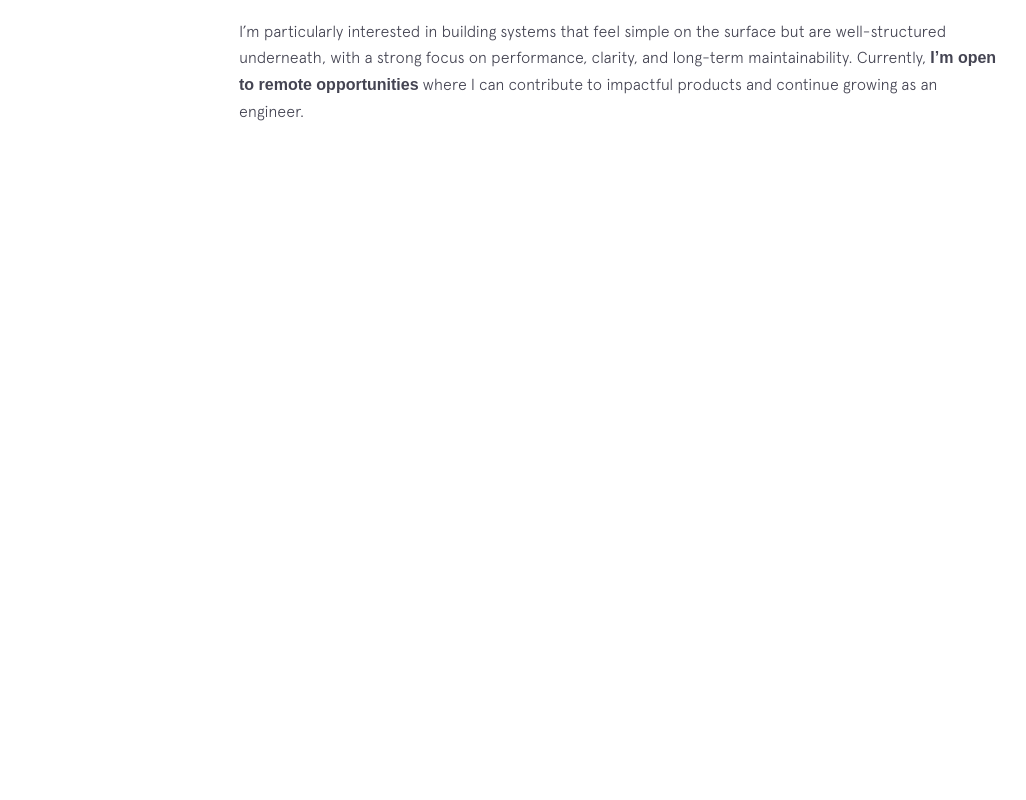
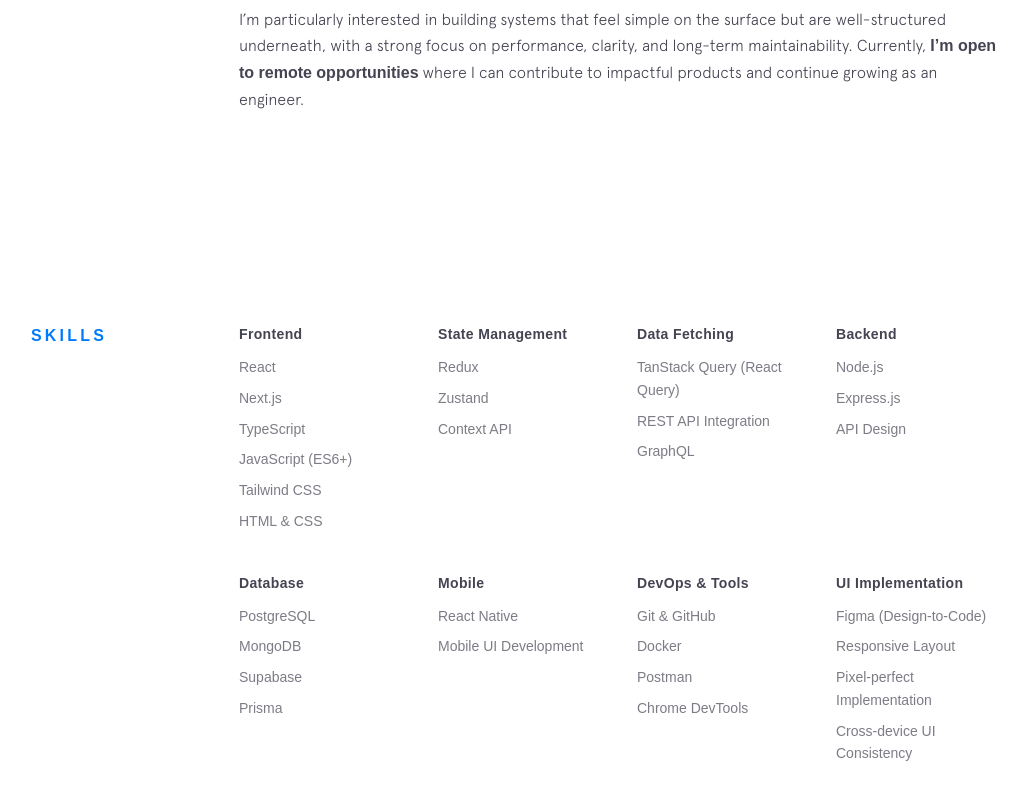
Before and after one commit to asherginting/v3.asherginting, a Next.js app: page / in a window 1280 px wide. Shown: the part 1164-1964 px from the top of the page, without its empty margins (149-1175 px from the left). Before the commit the page ends 1400 px from the top, so only its background shows below. Built offline with nearby package versions, Linux system fonts and the light colour scheme; a web font is replaced by a local one.

Commit message:
feat: add skills section

```diff
--- a/src/app/page.tsx
+++ b/src/app/page.tsx
@@ -2,6 +2,7 @@
 import Hero from "@/components/Hero";
 import Background from "@/components/Background";
 import ScrollToTop from "@/components/ScrollToTop";
+import Skills from "@/components/Skills";
 
 export default function Home() {
   return (
@@ -10,6 +11,7 @@
       <main>
         <Hero />
         <Background />
+        <Skills />
       </main>
       <ScrollToTop />
     </div>
--- a/src/components/Background.tsx
+++ b/src/components/Background.tsx
@@ -32,7 +32,7 @@
   return (
     <section
       id="background"
-      className="px-6 sm:px-10 md:px-20 lg:px-25 py-16 sm:py-20 md:py-28"
+      className="px-6 sm:px-10 md:px-20 lg:px-25 py-16 sm:py-20 md:py-25"
     >
       <div className="max-w-5xl mx-auto grid grid-cols-1 md:grid-cols-[140px_1fr] lg:grid-cols-[180px_1fr] gap-10 md:gap-14 lg:gap-20">
         <motion.h1
@@ -40,7 +40,7 @@
           initial="hidden"
           whileInView="visible"
           viewport={{ once: true }}
-          className="text-sm sm:text-base font-bold text-accent tracking-[0.2em] text-center md:text-left"
+          className="text-sm sm:text-base font-bold text-accent tracking-[0.2em] text-center"
         >
           BACKGROUND
         </motion.h1>
--- /dev/null
+++ b/src/components/Skills.tsx
@@ -0,0 +1,103 @@
+"use client";
+
+import { motion } from "framer-motion";
+import SKILLS from "@/data/skills.json";
+
+const container = {
+  hidden: {},
+  visible: {
+    transition: {
+      staggerChildren: 0.12,
+      delayChildren: 0.1,
+    },
+  },
+};
+
+const item = {
+  hidden: { opacity: 0, scale: 0.96 },
+  visible: {
+    opacity: 1,
+    scale: 1,
+    transition: {
+      duration: 0.35,
+      ease: [0.22, 1, 0.36, 1] as const,
+    },
+  },
+};
+
+export default function Skills() {
+  return (
+    <section
+      id="skills"
+      className="
+        px-6 sm:px-10 md:px-20 lg:px-25
+        py-16 sm:py-20 md:py-28
+      "
+    >
+      <div
+        className="
+          max-w-5xl mx-auto
+          grid grid-cols-1
+          md:grid-cols-[140px_1fr] lg:grid-cols-[180px_1fr]
+          gap-10 md:gap-14 lg:gap-20
+        "
+      >
+        <motion.h1
+          initial={{ opacity: 0 }}
+          whileInView={{ opacity: 1 }}
+          transition={{ duration: 0.4 }}
+          viewport={{ once: true }}
+          className="
+            text-sm sm:text-base
+            font-bold text-accent
+            tracking-[0.2em]
+            text-center
+          "
+        >
+          SKILLS
+        </motion.h1>
+        <motion.div
+          variants={container}
+          initial="hidden"
+          whileInView="visible"
+          viewport={{ once: true, margin: "-100px" }}
+          className="
+            grid
+            grid-cols-2 sm:grid-cols-2 md:grid-cols-3 lg:grid-cols-4
+            gap-x-6 gap-y-8 md:gap-x-8 md:gap-y-10
+          "
+        >
+          {SKILLS.map((group) => (
+            <motion.div key={group.title} variants={item}>
+              <h3
+                className="
+                  text-xs sm:text-sm
+                  font-semibold
+                  text-(--color-foreground)
+                  mb-3
+                  tracking-wide
+                "
+              >
+                {group.title}
+              </h3>
+              <ul className="space-y-1.5 sm:space-y-2">
+                {group.items.map((it) => (
+                  <li
+                    key={it}
+                    className="
+                      text-xs sm:text-sm
+                      // text-(--color-foreground)/70
+                      leading-relaxed
+                    "
+                  >
+                    {it}
+                  </li>
+                ))}
+              </ul>
+            </motion.div>
+          ))}
+        </motion.div>
+      </div>
+    </section>
+  );
+}
--- /dev/null
+++ b/src/data/skills.json
@@ -0,0 +1,46 @@
+[
+  {
+    "title": "Frontend",
+    "items": [
+      "React",
+      "Next.js",
+      "TypeScript",
+      "JavaScript (ES6+)",
+      "Tailwind CSS",
+      "HTML & CSS"
+    ]
+  },
+  {
+    "title": "State Management",
+    "items": ["Redux", "Zustand", "Context API"]
+  },
+  {
+    "title": "Data Fetching",
+    "items": ["TanStack Query (React Query)", "REST API Integration", "GraphQL"]
+  },
+  {
+    "title": "Backend",
+    "items": ["Node.js", "Express.js", "API Design"]
+  },
+  {
+    "title": "Database",
+    "items": ["PostgreSQL", "MongoDB", "Supabase", "Prisma"]
+  },
+  {
+    "title": "Mobile",
+    "items": ["React Native", "Mobile UI Development"]
+  },
+  {
+    "title": "DevOps & Tools",
+    "items": ["Git & GitHub", "Docker", "Postman", "Chrome DevTools"]
+  },
+  {
+    "title": "UI Implementation",
+    "items": [
+      "Figma (Design-to-Code)",
+      "Responsive Layout",
+      "Pixel-perfect Implementation",
+      "Cross-device UI Consistency"
+    ]
+  }
+]
```
